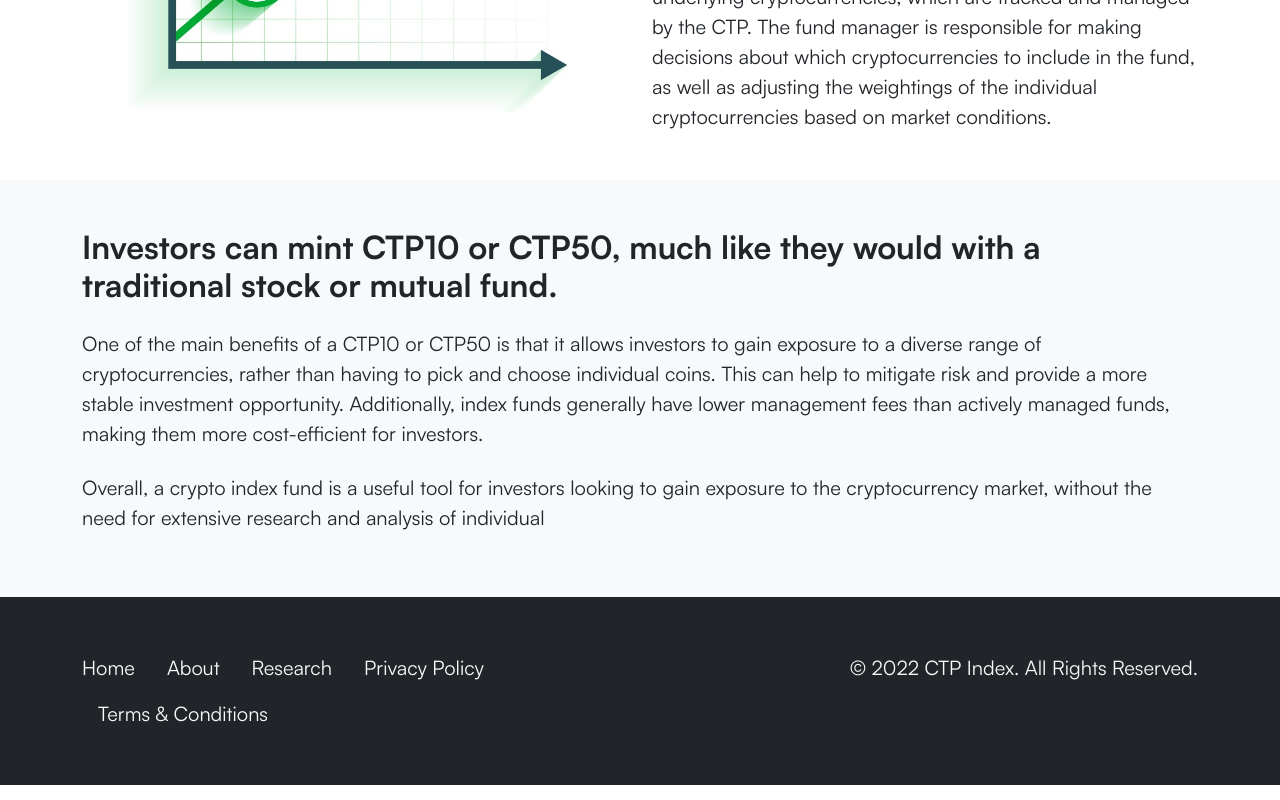
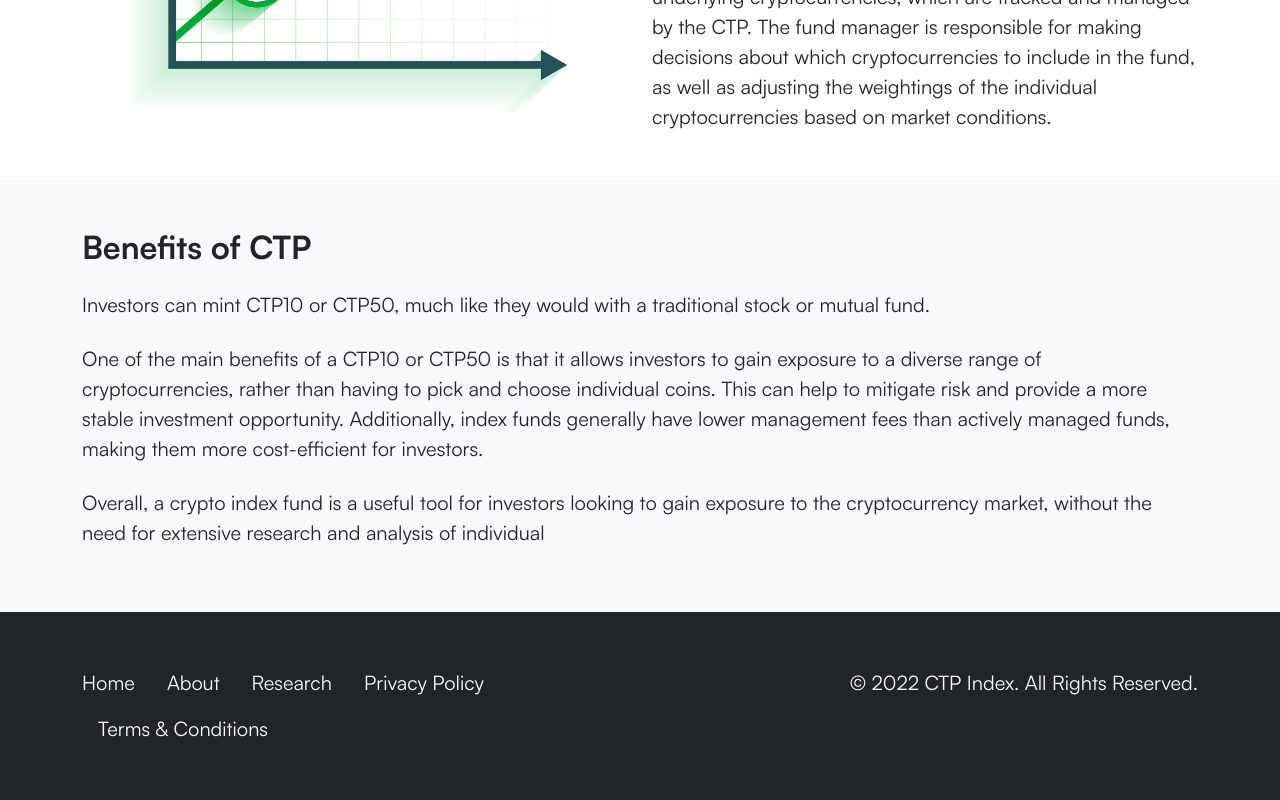
Before and after one commit to bl0xchain/ctp, a React (Create React App) app in the folder frontend/: page /about in a window 1280 px wide. Shown: the part 853-1653 px from the top of the page. Built offline with nearby package versions, Linux system fonts and the light colour scheme.

Commit message:
about text changes

```diff
--- a/frontend/src/pages/about.js
+++ b/frontend/src/pages/about.js
@@ -28,7 +28,8 @@ const About = () => {
             </Container>
             <div className="bg-light">
                 <Container className="py-5">
-                    <h2 className="mb-4">Investors can mint CTP10 or CTP50, much like they would with a traditional stock or mutual fund. </h2>
+                    <h2 className="mb-4">Benefits of CTP</h2>
+                    <p className="mb-4">Investors can mint CTP10 or CTP50, much like they would with a traditional stock or mutual fund. </p>
                     <p className="mb-4">One of the main benefits of a CTP10 or CTP50 is that it allows investors to gain exposure to a diverse range of cryptocurrencies, rather than having to pick and choose individual coins. This can help to mitigate risk and provide a more stable investment opportunity. Additionally, index funds generally have lower management fees than actively managed funds, making them more cost-efficient for investors.</p>
                     <p>Overall, a crypto index fund is a useful tool for investors looking to gain exposure to the cryptocurrency market, without the need for extensive research and analysis of individual</p>
                 </Container>
```
Also changed, not shown: 8 other files (tests, documents, lock files or other folders).
